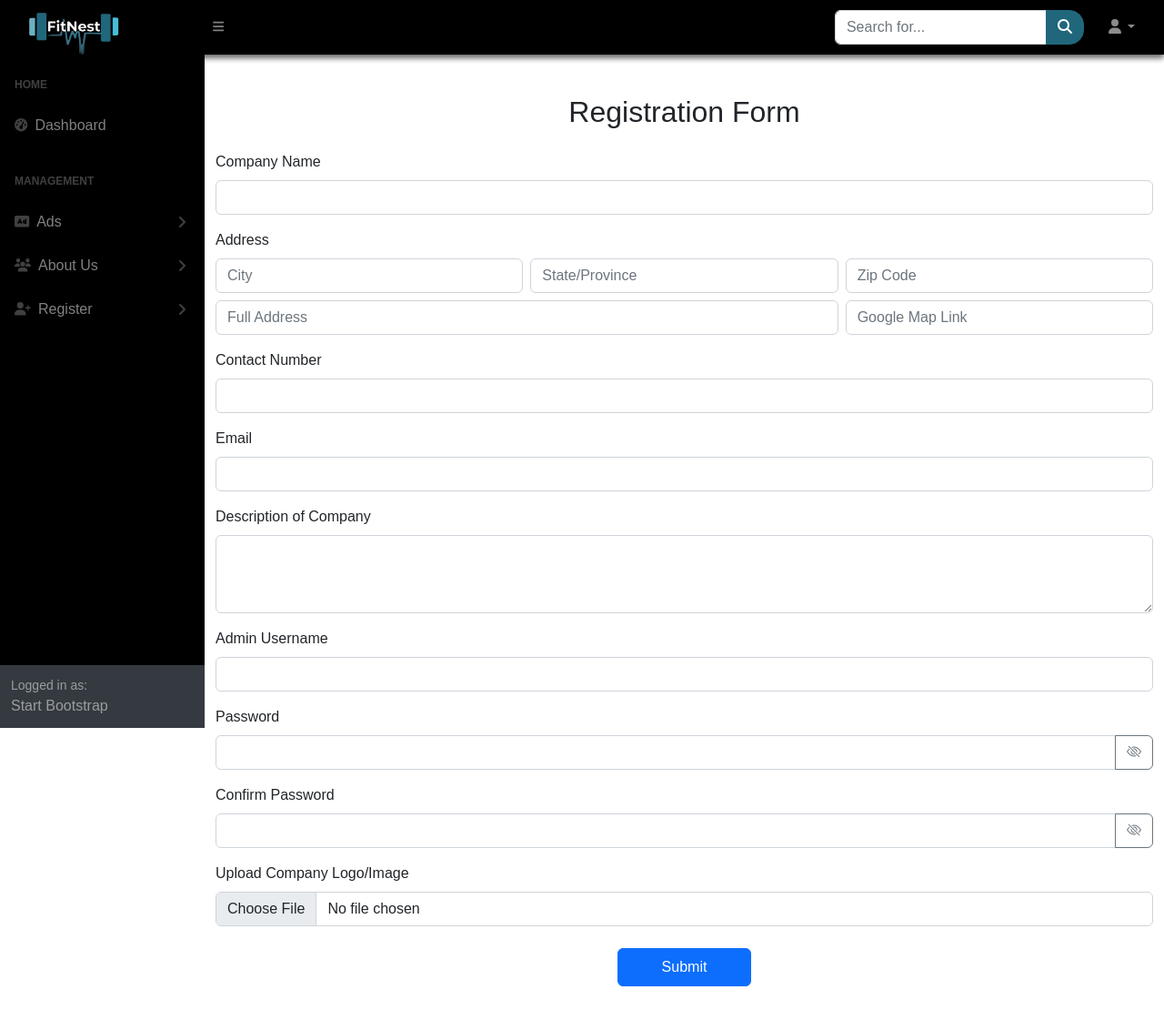
After one commit to Suman11Sharma/GYM-FitNest, a PHP site: page /SuperAdmin/Register/create.php in a window 1280 px wide. The commit adds this page. Shown: the whole page at 91% size. Run offline with PHP 8.4, Linux system fonts and the light colour scheme; some libraries are stand-ins or nearby versions.

Commit message:
registration

```diff
--- a/SuperAdmin/Layouts/footer.php
+++ b/SuperAdmin/Layouts/footer.php
@@ -1,7 +1,7 @@
            <footer class="py-4 bg-dark mt-auto">
                <div class="container-fluid px-4">
                    <div class="d-flex align-items-center justify-content-evenly small">
-                       <div class="text-muted">Copyright &copy; Your Website 2023</div>
+                       <div class="text-muted"> &copy; 2025 FitNest. All Rights Reserved.</div>
                        <div>
                            <div class="text-muted">fitnest@gmail.com</div>
                        </div>
--- /dev/null
+++ b/SuperAdmin/Register/create.php
@@ -0,0 +1,116 @@
+<?php require("../sidelayout.php"); ?>
+<div id="layoutSidenav_content">
+    <link href="https://cdn.jsdelivr.net/npm/bootstrap-icons@1.10.5/font/bootstrap-icons.css" rel="stylesheet">
+    <div class="container py-5">
+        <h2 class="mb-4 text-center">Registration Form</h2>
+        <form action="#" method="POST" enctype="multipart/form-data">
+
+            <!-- Company Name -->
+            <div class="mb-3">
+                <label class="form-label">Company Name</label>
+                <input type="text" class="form-control" name="companyName" required>
+            </div>
+
+            <!-- Address Section -->
+            <div class="mb-3">
+                <label class="form-label">Address</label>
+                <div class="row g-2">
+                    <div class="col-md-4">
+                        <input type="text" class="form-control" name="city" placeholder="City" required>
+                    </div>
+                    <div class="col-md-4">
+                        <input type="text" class="form-control" name="state" placeholder="State/Province" required>
+                    </div>
+                    <div class="col-md-4">
+                        <input type="text" class="form-control" name="zipcode" placeholder="Zip Code" required>
+                    </div>
+                    <div class="col-md-8 mt-2">
+                        <input type="text" class="form-control" name="fullAddress" placeholder="Full Address" required>
+                    </div>
+                    <div class="col-md-4 mt-2">
+                        <input type="url" class="form-control" name="mapLink" placeholder="Google Map Link">
+                    </div>
+                </div>
+            </div>
+
+            <!-- Contact Number -->
+            <div class="mb-3">
+                <label class="form-label">Contact Number</label>
+                <input type="tel" class="form-control" name="contactNumber" required>
+            </div>
+
+            <!-- Email -->
+            <div class="mb-3">
+                <label class="form-label">Email</label>
+                <input type="email" class="form-control" name="email" required>
+            </div>
+
+            <!-- Company Description -->
+            <div class="mb-3">
+                <label class="form-label">Description of Company</label>
+                <textarea class="form-control" name="companyDescription" rows="3" required></textarea>
+            </div>
+
+            <!-- Admin Username -->
+            <div class="mb-3">
+                <label class="form-label">Admin Username</label>
+                <input type="text" class="form-control" name="adminUsername" required>
+            </div>
+
+            <!-- Password -->
+            <div class="mb-3">
+                <label class="form-label">Password</label>
+                <div class="input-group">
+                    <input type="password" class="form-control" id="password" name="password" required>
+                    <button type="button" class="btn btn-outline-secondary" onclick="togglePassword('password', this)">
+                        <i class="bi bi-eye-slash"></i>
+                    </button>
+                </div>
+            </div>
+
+            <!-- Confirm Password -->
+            <div class="mb-3">
+                <label class="form-label">Confirm Password</label>
+                <div class="input-group">
+                    <input type="password" class="form-control" id="confirmPassword" name="confirmPassword" required>
+                    <button type="button" class="btn btn-outline-secondary" onclick="togglePassword('confirmPassword', this)">
+                        <i class="bi bi-eye-slash"></i>
+                    </button>
+                </div>
+                <div id="passwordError" class="text-danger mt-1" style="display: none;">Passwords do not match.</div>
+            </div>
+
+
+            <!-- Image Upload -->
+            <div class="mb-3">
+                <label class="form-label">Upload Company Logo/Image</label>
+                <input type="file" class="form-control" name="companyImage" accept="image/*" required>
+            </div>
+            <!-- Submit -->
+            <div class="text-center mt-4">
+                <button type="submit" class="btn btn-primary px-5 py-2">Submit</button>
+            </div>
+        </form>
+    </div>
+
+    <!-- JavaScript Section -->
+    <script>
+        function togglePassword(fieldId, btn) {
+            const input = document.getElementById(fieldId);
+            const icon = btn.querySelector('i');
+            if (input.type === "password") {
+                input.type = "text";
+                icon.classList.remove('bi-eye-slash');
+                icon.classList.add('bi-eye');
+            } else {
+                input.type = "password";
+                icon.classList.remove('bi-eye');
+                icon.classList.add('bi-eye-slash');
+            }
+        }
+
+    </script>
+
+
+
+    <?php require("../assets/link.php"); ?>
--- /dev/null
+++ b/SuperAdmin/Register/edit.php
@@ -0,0 +1,6 @@
+<?php require("../sidelayout.php"); ?>
+<div id="layoutSidenav_content">
+    <main>
+        <h1>hello </h1>
+    </main>
+    <?php require("../assets/link.php"); ?>
--- a/SuperAdmin/login.php
+++ b/SuperAdmin/login.php
@@ -57,7 +57,7 @@
             <footer class="py-4 bg-light mt-auto">
                 <div class="container-fluid px-4">
                     <div class="d-flex align-items-center justify-content-between small">
-                        <div class="text-muted">Copyright &copy; Your Website 2023</div>
+                        <div class="text-muted"> &copy; 2025 FitNest. All Rights Reserved.</div>
                         <div>
                             <a href="#">Privacy Policy</a>
                             &middot;
--- a/SuperAdmin/register.php
+++ b/SuperAdmin/register.php
@@ -81,7 +81,7 @@
             <footer class="py-4 bg-light mt-auto">
                 <div class="container-fluid px-4">
                     <div class="d-flex align-items-center justify-content-between small">
-                        <div class="text-muted">Copyright &copy; Your Website 2023</div>
+                        <div class="text-muted"> &copy; 2025 FitNest. All Rights Reserved.</div>
                         <div>
                             <a href="#">Privacy Policy</a>
                             &middot;
--- a/SuperAdmin/sidelayout.php
+++ b/SuperAdmin/sidelayout.php
@@ -41,6 +41,20 @@
                             <a class="nav-link" href="edit.php">Edit</a>
                         </nav>
                     </div>
+                    <a class="nav-link collapsed" href="#" data-bs-toggle="collapse"
+                        data-bs-target="#collapseRegister" aria-expanded="false" aria-controls="collapseRegister">
+                        <div class="sb-nav-link-icon"><i class="fas fa-user-plus"></i></div>
+                        Register
+                        <div class="sb-sidenav-collapse-arrow"><i class="fas fa-angle-down"></i></div>
+                    </a>
+
+                    <div class="collapse" id="collapseRegister" aria-labelledby="headingRegister" data-bs-parent="#sidenavAccordion">
+                        <nav class="sb-sidenav-menu-nested nav">
+                            <a class="nav-link" href="../Register/index.php">Index</a>
+                            <a class="nav-link" href="../Register/create.php">Create</a>
+                            <a class="nav-link" href="../Register/edit.php">Edit</a>
+                        </nav>
+                    </div>
                 </div>
             </div>
             <div class="sb-sidenav-footer">
--- a/index.php
+++ b/index.php
@@ -395,7 +395,7 @@
 
                 <div class="card-body card-body-custom">
                     <div>
-                        <h5 class="card-title">Gym Name</h5>
+                        <h5 class="card-title">Fitnest Gym</h5>
 
                     </div>
 
@@ -446,7 +446,7 @@
     <footer class="py-4 mt-auto">
         <div class="container-fluid px-4 ">
             <div class="d-flex justify-content-between footer-text">
-                <span>Copyright &copy; Your Website 2023</span>
+                <span> &copy; 2025 FitNest. All Rights Reserved.</span>
                 <span>fitnest@gmail.com</span>
             </div>
         </div>
```
Also changed, not shown: SuperAdmin/Ads/create.php (+34 -17 lines), SuperAdmin/Register/index.php (added, +133 -0 lines), SuperAdmin/password.php (+7 -2 lines), SuperAdmin/superAdminPage.php (+15 -1 lines).
